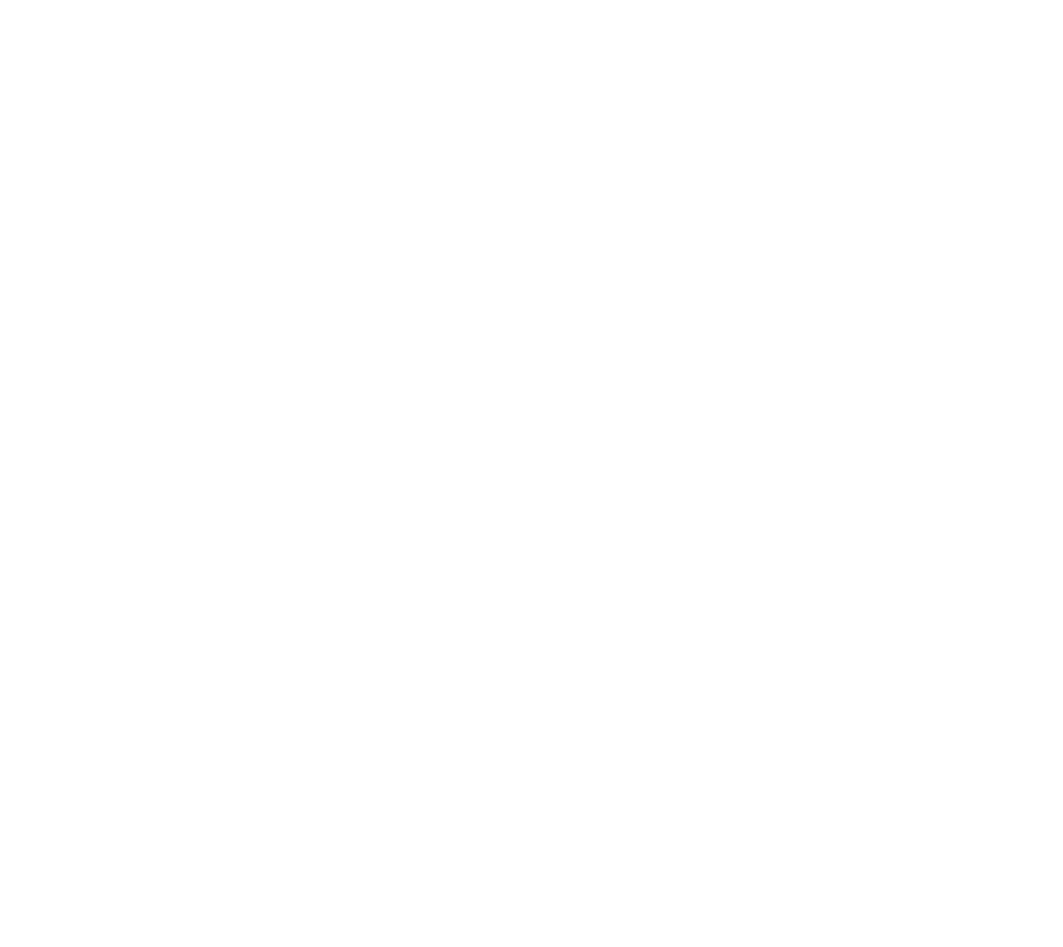
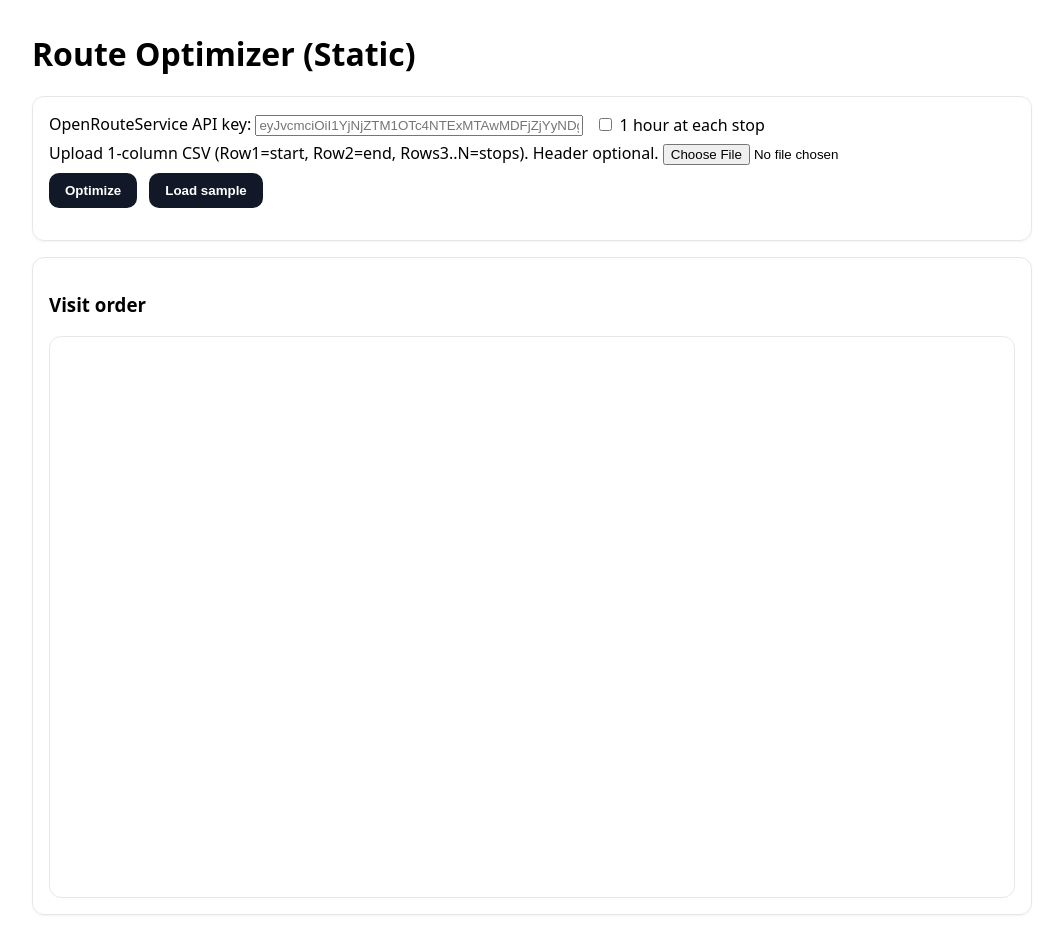
Before and after one commit to wrikych/cc_geocode, a plain HTML site: page index.html in a window 1280 px wide. Shown: the whole page, without its empty margins (108-1171 px from the left). Before the commit the page ends 800 px from the top, so only its background shows below. Drawn offline with nearby package versions, Linux system fonts and the light colour scheme.

Commit message:
added back display

```diff
--- a/index.html
+++ b/index.html
@@ -1,3 +1,49 @@
+<!doctype html>
+<html>
+<head>
+  <meta charset="utf-8"/>
+  <title>Route Optimizer (Static)</title>
+  <meta name="viewport" content="width=device-width, initial-scale=1"/>
+  <!-- Leaflet -->
+  <link rel="stylesheet" href="https://unpkg.com/leaflet@1.9.4/dist/leaflet.css"/>
+  <style>
+    body{font-family:system-ui,-apple-system,Segoe UI,Roboto,sans-serif;max-width:1000px;margin:2rem auto;padding:0 1rem}
+    .card{border:1px solid #e5e7eb;border-radius:12px;padding:1rem;box-shadow:0 1px 2px rgba(0,0,0,.05)}
+    #map{height:70vh;border-radius:12px;border:1px solid #e5e7eb;margin-top:1rem}
+    button{padding:.6rem 1rem;border-radius:10px;border:0;background:#111827;color:#fff;font-weight:600;cursor:pointer}
+    input[type="file"]{margin:.5rem 0}
+    .row{display:flex;gap:12px;align-items:center;flex-wrap:wrap}
+    .muted{color:#6b7280}
+    ol{padding-left:1.25rem}
+    a.button{display:inline-block;padding:.6rem 1rem;border-radius:10px;background:#111827;color:#fff;text-decoration:none;font-weight:600}
+  </style>
+</head>
+<body>
+  <h1>Route Optimizer (Static)</h1>
+  <div class="card">
+    <div class="row">
+      <label>OpenRouteService API key:
+        <input id="apiKey" type="password" placeholder="eyJvcmciOiI1YjNjZTM1OTc4NTExMTAwMDFjZjYyNDgiLCJpZCI6IjczNjJkNmI1ZWVkODQ5NmE4ZDNlYmQ3ODU0MzhhZWVlIiwiaCI6Im11cm11cjY0In0=" style="width:320px"/>
+      </label>
+      <label><input id="withService" type="checkbox"> 1 hour at each stop</label>
+    </div>
+    <label>Upload 1-column CSV (Row1=start, Row2=end, Rows3..N=stops). Header optional.</label>
+    <input id="csvFile" type="file" accept=".csv"/>
+    <div class="row">
+      <button id="runBtn">Optimize</button>
+      <button id="sampleBtn" type="button">Load sample</button>
+    </div>
+    <p class="muted" id="status"></p>
+  </div>
+
+  <div class="card" style="margin-top:1rem">
+    <h3>Visit order</h3>
+    <ol id="orderList"></ol>
+    <p><a id="gmapLink" class="button" href="#" target="_blank" rel="noopener" style="display:none">Open in Google Maps</a></p>
+    <div id="map"></div>
+  </div>
+
+  <script src="https://unpkg.com/leaflet@1.9.4/dist/leaflet.js"></script>
 <script>
   async function optimize(orsKey, startAddr, endAddr, stopAddrs, withService){
     setStatus("Geocoding addresses…");
@@ -139,3 +185,6 @@
     setStatus("Done.");
   }
 </script>
+
+</body>
+</html>
```
